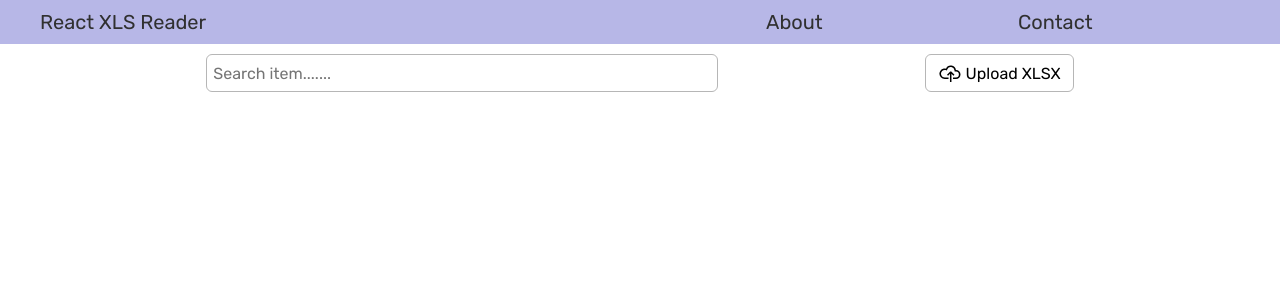
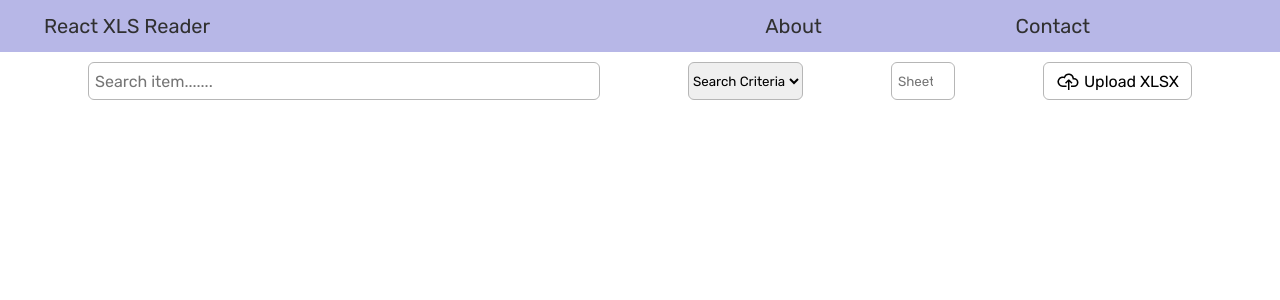
Before and after one commit to sudo0511/react-XLS-reader, a React app: page / in a window 1280 px wide. Shown: the top 300 px of the page. Built offline with nearby package versions, Linux system fonts and the light colour scheme.

Commit message:
added search by and data states to component

```diff
--- a/src/components/Home.js
+++ b/src/components/Home.js
@@ -4,9 +4,12 @@ import { VscCloudUpload } from "react-icons/vsc";
 import { FaFilter } from "react-icons/fa";
 
 const Home = () => {
-  const [excelData, setExcelData] = useState([]);
+  const [excelData, setExcelData] = useState({
+    name: "",
+    data: [],
+  });
   const fileChange = (e) => {
-    console.log(e.target.files[0]);
+    const xlsxName = e.target.files[0].name;
     const fr = new FileReader();
     fr.readAsBinaryString(e.target.files[0]);
     fr.onload = (event) => {
@@ -15,9 +18,13 @@ const Home = () => {
       const prodMST = workbook.SheetNames[0];
       const prodMstSheet = workbook.Sheets[prodMST];
       const prodMstData = XLXS.utils.sheet_to_json(prodMstSheet);
-      console.log(prodMstData);
+      setExcelData({
+        name: xlsxName,
+        data: [...prodMstData],
+      });
     };
   };
+  console.log("State", excelData);
   return (
     <>
       <div className="search-container">
@@ -26,17 +33,27 @@ const Home = () => {
           type="search"
           placeholder="Search item......."
         />
+        <select id="search-by" defaultValue={"Search Criteria"}>
+          <option value="Search Criteria" disabled>
+            Search Criteria
+          </option>
+          <option value="option-1">Option 1</option>
+          <option value="option-2">Option 2</option>
+          <option value="option-3">Option 3</option>
+        </select>
+        <input id="sheet-number-input" type="number" placeholder="Sheet Num" />
         <label className="custom-file-upload">
           <input
             id="file-input"
             type="file"
-            accept=".xlsx .xls"
+            accept=".xlsx"
             onChange={fileChange}
           />
           <VscCloudUpload className="upload-icon" />
           <span> Upload XLSX</span>
         </label>
       </div>
+      <h4 id="file-name">{excelData?.name}</h4>
     </>
   );
 };
--- a/styles.css
+++ b/styles.css
@@ -10,7 +10,7 @@
   color: #303030;
   font-size: 20px;
   background-color: rgb(183, 183, 231);
-  padding: 10px;
+  padding: 14px;
   display: flex;
   flex-direction: row;
 }
@@ -48,6 +48,16 @@
 .search-container input[type=file] {
   display: none;
 }
+.search-container #search-by {
+  border: 1px solid #b6b6b6;
+  border-radius: 6px;
+}
+.search-container #sheet-number-input {
+  border: 1px solid #b6b6b6;
+  border-radius: 6px;
+  width: 5%;
+  padding: 6px;
+}
 .search-container .custom-file-upload {
   border: 1px solid #b6b6b6;
   border-radius: 6px;
@@ -65,6 +75,12 @@
 .search-container .custom-file-upload .upload-icon {
   font-size: x-large;
 }
+
+#file-name {
+  margin-top: 10px;
+  text-align: center;
+}
+
 .about-container,
 .contact-container {
   position: absolute;
--- a/styles.scss
+++ b/styles.scss
@@ -11,7 +11,7 @@
   color: #303030;
   font-size: 20px;
   background-color: rgb(183, 183, 231);
-  padding: 10px;
+  padding: 14px;
   display: flex;
   flex-direction: row;
   a {
@@ -49,6 +49,17 @@
   input[type="file"] {
     display: none;
   }
+  #search-by {
+    border: 1px solid #b6b6b6;
+    border-radius: 6px;
+  }
+
+  #sheet-number-input {
+    border: 1px solid #b6b6b6;
+    border-radius: 6px;
+    width: 5%;
+    padding: 6px;
+  }
 
   .custom-file-upload {
     border: 1px solid #b6b6b6;
@@ -66,8 +77,10 @@
       font-size: x-large;
     }
   }
-  .filter-btn {
-  }
+}
+#file-name {
+  margin-top: 10px;
+  text-align: center;
 }
 
 .about-container,
```
Also changed, not shown: 1 other file (tests, documents, lock files or other folders).
